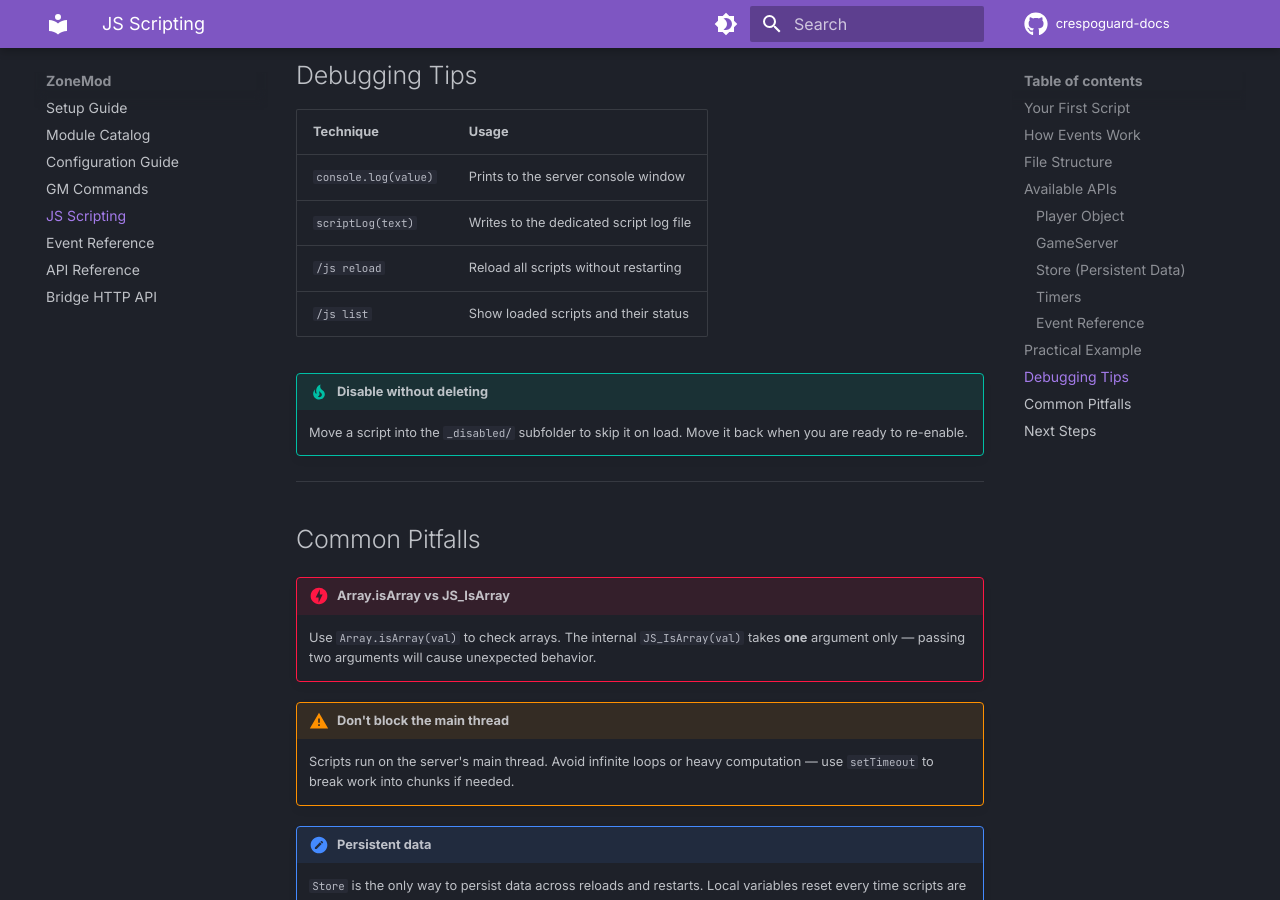
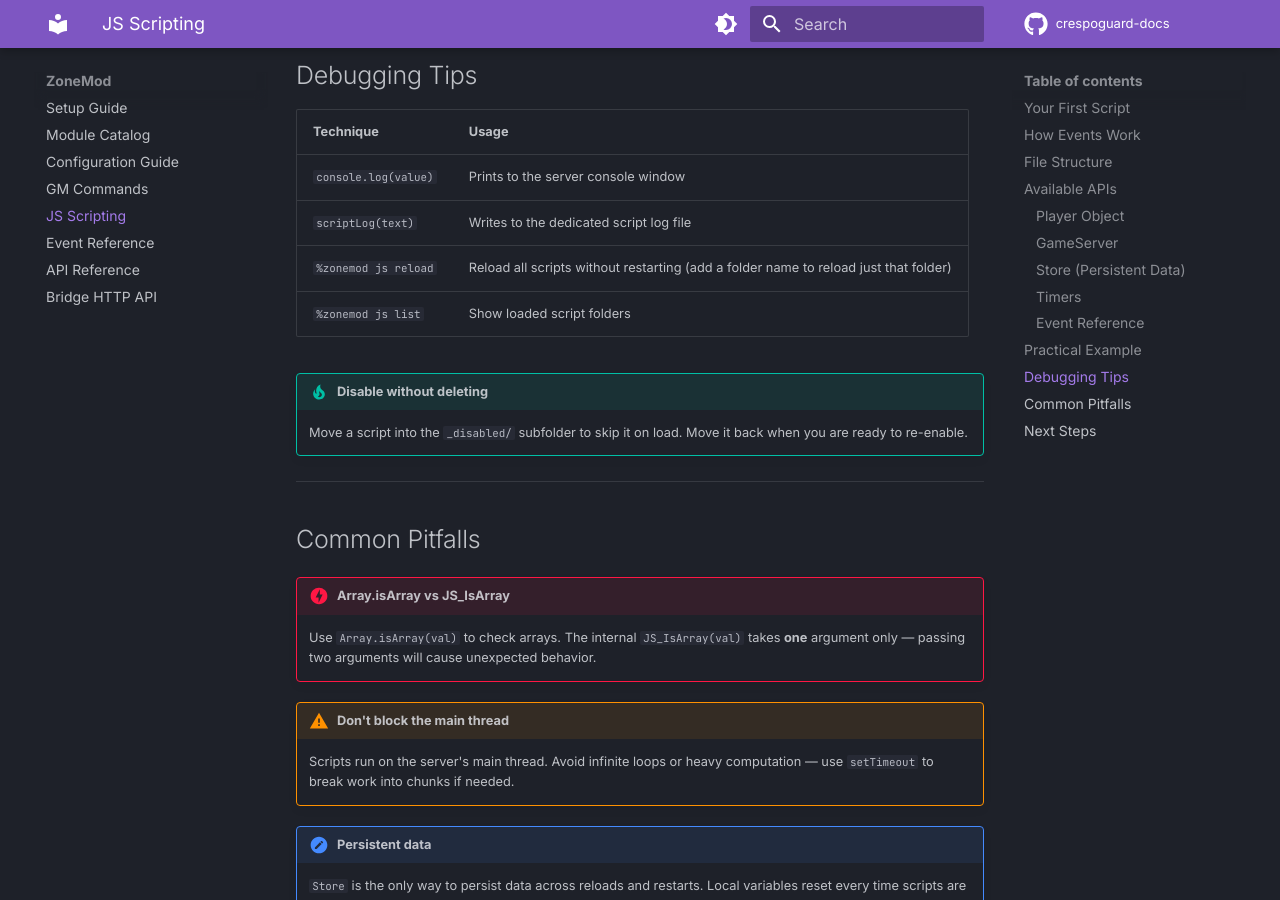
Before and after one commit to CrespoCyberConsultingLLC/crespoguard-docs, an MkDocs documentation site: the page built from docs/zonemod/SCRIPTING.md, in a window 1280 px wide and 900 px high, scrolled down 4040 px. Built offline with MkDocs 1.6.1 and Material for MkDocs 9.7.7, drawn with Linux system fonts in a browser that asks for light colours; comment, search, counter and statistics services are not loaded; some of the changed text lies outside the part shown.

Commit message:
docs: correct race codes, JS reload command, and module totals per source audit (#3)
Verified against crespoguard-zonemod@5bbd867 and crespoguard-bridge@6761ade:

- Bridge API: PlayerSession race code is 0=Bellato, 1=Cora, 2=Accretia
  (matches CPlayerDB m_byRaceCode published by ZoneMod and the bridge's
  own RACE_NAMES arrays; the doc had copied an incorrect source comment)
- Scripting/Setup: the script reload command is '%zonemod js reload'
  ('%zonemod js list', '%zonemod js reload <folder>'); no '/js' chat
  command exists in the DLL
- Catalog: state verified totals — 185 native modules registered in
  module_registry.cpp plus 100+ bundled JS script modules, with this
  catalog covering the 118 operator-facing ones


Claude-Session: https://claude.ai/code/session_01WVbJt9VdCx8EU1DLvSoTji

Co-authored-by: Claude <noreply@anthropic.com>

```diff
--- a/docs/zonemod/SCRIPTING.md
+++ b/docs/zonemod/SCRIPTING.md
@@ -10,7 +10,7 @@ compiler, no external runtime, no restarts required.
 | **Script folder** | `CrespoGuard/scripts/` |
 | **Plugin folder** | `CrespoGuard/plugins/` (protected `.cgp` bytecode) |
 | **Entry point** | `on()` — register a callback for any game event |
-| **Hot-reload** | `/js reload` in-game or via the Dashboard |
+| **Hot-reload** | `%zonemod js reload` in-game or via the Dashboard |
 
 ---
 
@@ -26,7 +26,7 @@ on('player.login', function(player) {
 
 !!! tip "Deploying"
     1. Save the file to `CrespoGuard/scripts/welcome.js`.
-    2. In-game, type `/js reload` — or press **Reload Scripts** in the Dashboard.
+    2. In-game, type `%zonemod js reload` — or press **Reload Scripts** in the Dashboard.
     3. Log in with a character and you should see the welcome message.
 
 No server restart needed.
@@ -200,8 +200,8 @@ on('player.login', function(player) {
 |-----------|-------|
 | `console.log(value)` | Prints to the server console window |
 | `scriptLog(text)` | Writes to the dedicated script log file |
-| `/js reload` | Reload all scripts without restarting |
-| `/js list` | Show loaded scripts and their status |
+| `%zonemod js reload` | Reload all scripts without restarting (add a folder name to reload just that folder) |
+| `%zonemod js list` | Show loaded script folders |
 
 !!! tip "Disable without deleting"
     Move a script into the `_disabled/` subfolder to skip it on load. Move it
```
Also changed, not shown: docs/zonemod/BRIDGE_API.md (+1 -1 lines), docs/zonemod/CATALOG.md (+2 -0 lines), docs/zonemod/SETUP.md (+1 -1 lines).
